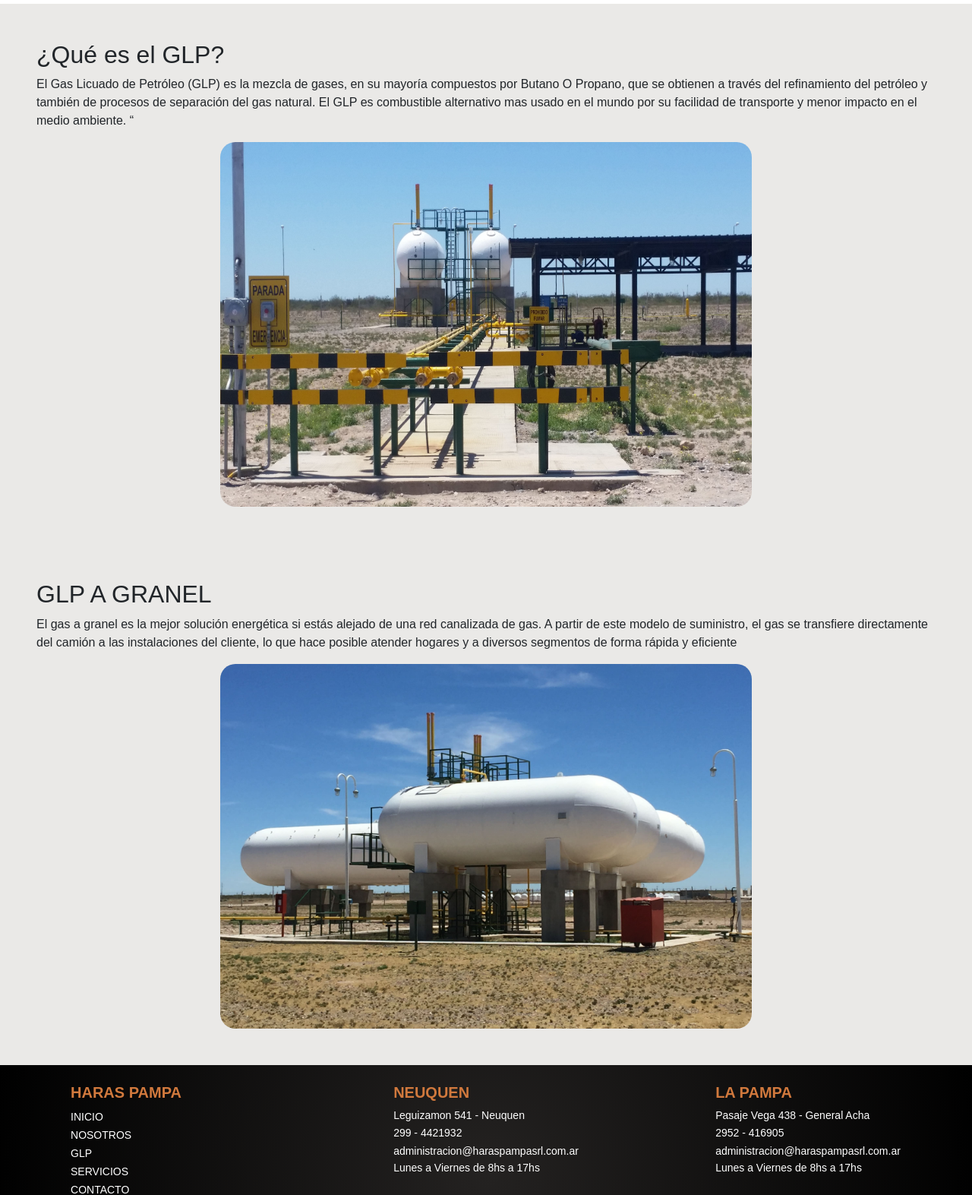
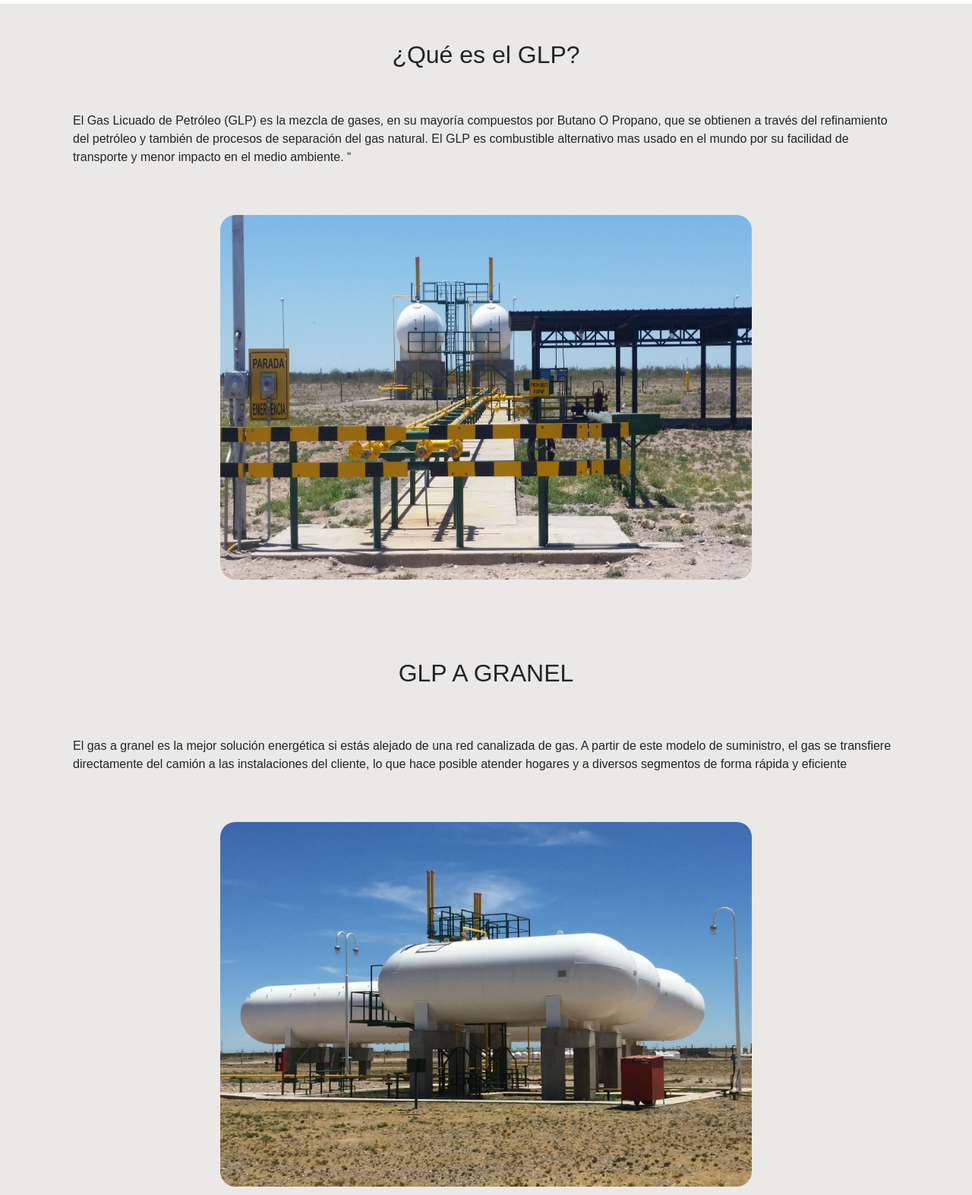
Before and after one commit to kevinco7/PFDominguezAnsorena, a plain HTML site: page pages/glp.html in a window 1280 px wide. Shown: the part 63-1636 px from the top of the page at 76% size. Drawn offline with nearby package versions, Linux system fonts and the light colour scheme.

Commit message:
correccion de imagenes y texto

```diff
--- a/pages/glp.html
+++ b/pages/glp.html
@@ -54,21 +54,21 @@
           </div>
 
           <section>
-            <div class="p-5">
-              <h2>¿Qué es el GLP?</h2>
-              <p>
+            <div class="pb-5 mt-5">
+              <h2 class="mt-2 text-center">¿Qué es el GLP?</h2>
+              <p class="p-5 mx-5">
         El Gas Licuado de Petróleo (GLP) es la mezcla de gases, en su mayoría compuestos por Butano O Propano, que se obtienen a través del refinamiento del petróleo y también de procesos de separación del gas natural.
         El GLP es combustible alternativo mas usado en el mundo por su facilidad de transporte y menor impacto en el medio ambiente. “
         </p>
-        <img class="images img-fluid mx-auto d-block" src="../assets/image/glp.jpg" alt="tanques de reserva GLP">
+        <img class="images img-fluid mx-auto d-block mb-5" src="../assets/image/glp.jpg" alt="tanques de reserva GLP">
          </div>
-            <div class="p-5">
-              <h2>GLP A GRANEL</h2>
-              <p>
+            <div class="pb-5">
+              <h2 class="p-2 text-center">GLP A GRANEL</h2>
+              <p class="p-5 mx-5">
                 El gas a granel es la mejor solución energética si estás alejado de una red canalizada de gas.
                 A partir de este modelo de suministro, el gas se transfiere directamente del camión a las instalaciones del cliente, lo que hace posible atender hogares y a diversos segmentos de forma rápida y eficiente
               </p>
-              <img class="images img-fluid mx-auto d-block" src="./../assets/image/tanquesGLP.jpg" alt=" 4 tanques de reserva GLP">
+              <img class="images img-fluid mx-auto d-block mb-5" src="./../assets/image/tanquesGLP.jpg" alt=" 4 tanques de reserva GLP">
 
             </div>
           </section>
```
Also changed, not shown: pages/contacto.html (+3 -3 lines), pages/nosotros.html (+4 -4 lines), pages/servicios.html (+8 -8 lines).
